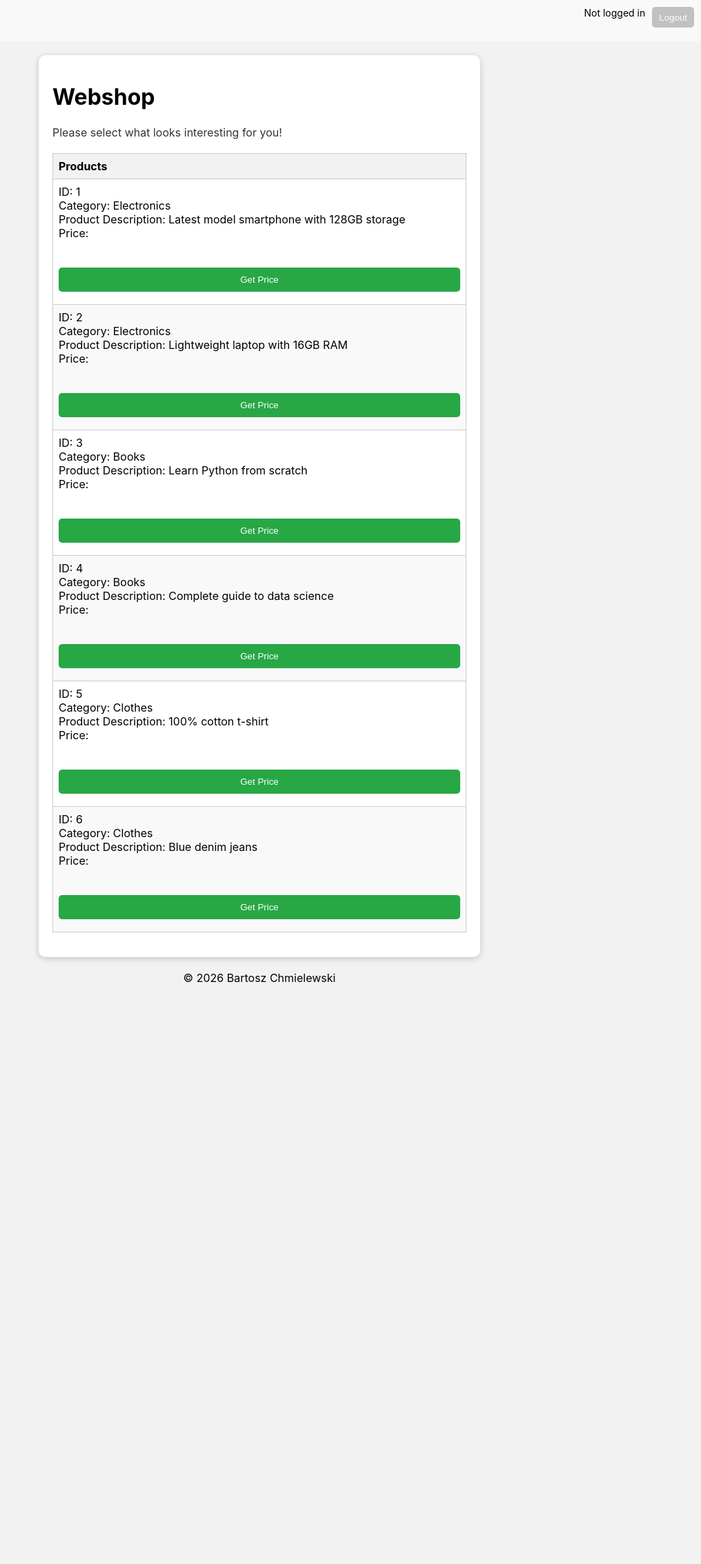
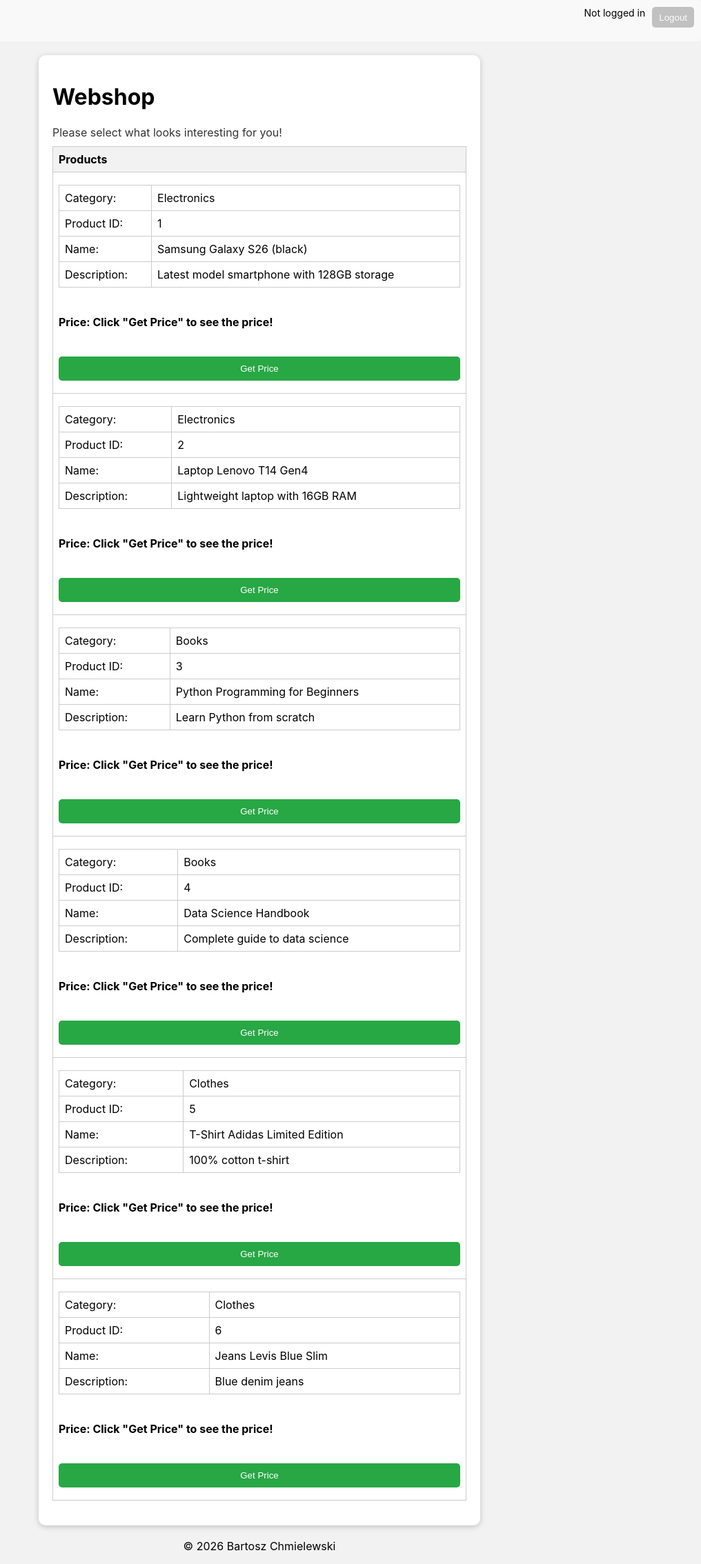
Before and after one commit to spmpl-pl/spm-web-lab, a Flask app: page /webshop in a window 1280 px wide. Shown: the part 50-2318 px from the top of the page at 69% size, without its empty margins (264-1280 px from the left). Before the commit the page ends 1475 px from the top, so only its background shows below. Run offline with Flask 3, Linux system fonts and the light colour scheme.

Commit message:
Fixed Webshop

```diff
--- a/ProductDB.json
+++ b/ProductDB.json
@@ -5,14 +5,14 @@
     "products": [
       {
       "id": 1,
-      "name": "Smartphone",
-      "price": 699.99,
+      "name": "Samsung Galaxy S26 (black)",
+      "price": 1199.99,
       "description": "Latest model smartphone with 128GB storage"
     },
     {
       "id": 2,
-      "name": "Laptop",
-      "price": 1199.99,
+      "name": "Laptop Lenovo T14 Gen4",
+      "price": 1899.99,
       "description": "Lightweight laptop with 16GB RAM"
     }
     ]
@@ -23,7 +23,7 @@
     "products": [
           {
       "id": 3,
-      "name": "Python Programming",
+      "name": "Python Programming for Beginners",
       "price": 39.99,
       "description": "Learn Python from scratch"
     },
@@ -41,13 +41,13 @@
     "products": [
           {
       "id": 5,
-      "name": "T-Shirt",
+      "name": "T-Shirt Adidas Limited Edition",
       "price": 19.99,
       "description": "100% cotton t-shirt"
     },
     {
       "id": 6,
-      "name": "Jeans",
+      "name": "Jeans Levis Blue Slim",
       "price": 49.99,
       "description": "Blue denim jeans"
     }
--- a/static/style.css
+++ b/static/style.css
@@ -137,7 +137,7 @@ ul li {
  table {
     width: 100%;
     border-collapse: collapse;
-    margin-top: 20px;
+    margin-top: 10px;
   }
   th, td {
     border: 1px solid #ccc;
@@ -147,6 +147,3 @@ ul li {
   th {
     background-color: #f2f2f2;
   }
-  tr:nth-child(even){
-    background-color: #f9f9f9;
-  }
--- a/templates/webshop.html
+++ b/templates/webshop.html
@@ -33,9 +33,9 @@
       const tr = document.createElement("tr");
 
     tr.innerHTML = `
-      <td>ID: ${item.id}<br>Category: ${item.category_name}<br>Product Description: ${item.description}
-        <br><div>Price: <span class="priceCell"></span></div><br><br>
-        <button class="getPriceBtn" data-id1="${item.id}" data-id2="${item.category_id}">Get Price</button>
+      <td><table><tr><td>Category:</td><td> ${item.category_name}</td><tr><tr><td>Product ID:</td><td> ${item.id}</td></tr><tr><td>Name:</td><td> ${item.name}</td></tr><tr><td>Description:</td><td> ${item.description}</td></tr>
+        </table><br><br><div><b> Price: <span id="pricefield-${item.category_id}-${item.id}" class="priceCell">Click "Get Price" to see the price!</span></b></div><br><br>
+        <button class="getPriceBtn" id="getPriceBtn-${item.category_id}-${item.id}" data-id1="${item.id}" data-id2="${item.category_id}">Get Price</button>
     `;
     tbody.appendChild(tr);
   });
@@ -49,22 +49,30 @@ document.querySelectorAll(".getPriceBtn").forEach(button => {
     const row = btn.closest("tr");
     const priceCell = row.querySelector(".priceCell");
 
-    try {
     fetch('/api/GetProduct', {
       method: 'POST',
       headers: { 'Content-Type': 'application/json' },
       body: JSON.stringify({ category: productCategory, id: productId })
     })
-      .then(res => res.json())
+    .then(async res => {
+      if (!res.ok) {
+        if (res.status === 401) {
+          throw new Error('Unauthorized - please log in');
+        }
+        const message = await res.text();
+        throw new Error(message || `HTTP error ${res.status}`);
+      }
+      return res.json();
+    })
     .then(data => {
-        priceCell.textContent = data.price;
-      });}
-      catch (err) {
+      priceCell.textContent = data.price + " USD";
+    })
+    .catch (err => {
     console.error(err);
-      priceCell.textContent = "Error";
-    }
+    priceCell.textContent = err.message;
+    })
 
-  });
+})
 });
 
     });
```
Lines whose indentation alone changed are shown as unchanged.
